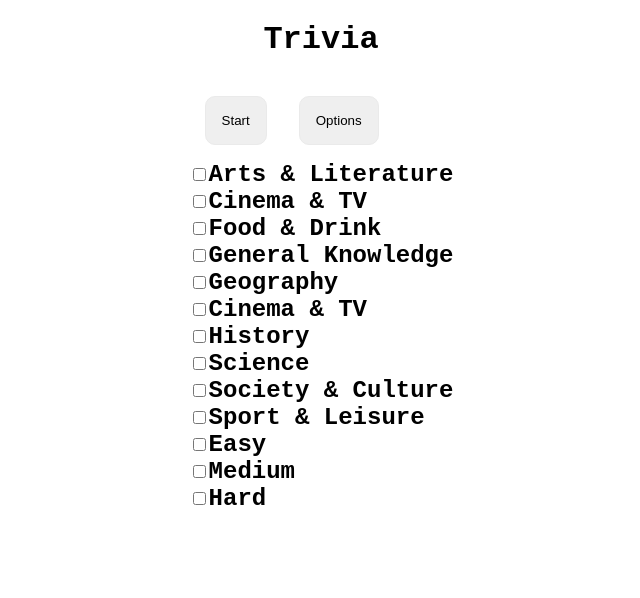
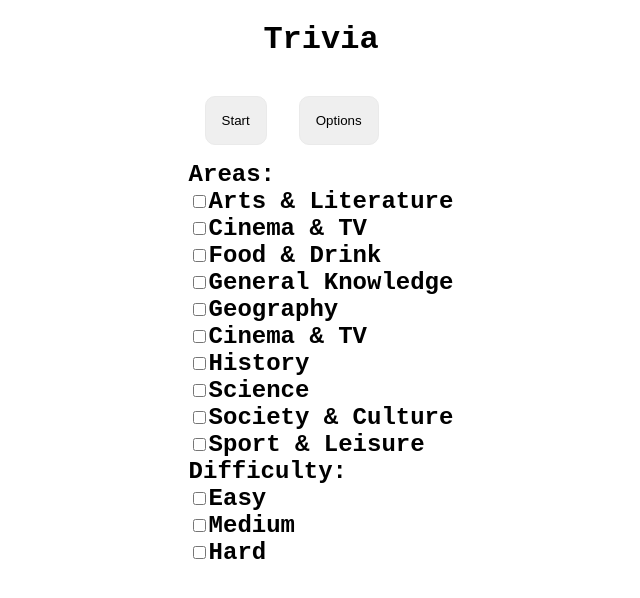
Before and after one commit to jonaszeferino/trivia, a Next.js app: page / in a window 1280 px wide. Shown: the top 598 px of the page, without its empty margins (319-959 px from the left). Built offline with nearby package versions, Linux system fonts and the light colour scheme.

Commit message:
buttons on answears and differente color

```diff
--- a/pages/index.js
+++ b/pages/index.js
@@ -125,8 +125,10 @@ export default function Reservations() {
           <button onClick={toggleCategoryOptions} className={styles.card}>
             Options
           </button>
+
           {showCategoryOptions && (
             <div className="teste">
+              <span>Areas:</span>
               {categoryOptions.map((category, index) => (
                 <div key={index}>
                   <input
@@ -148,6 +150,7 @@ export default function Reservations() {
                 </div>
               ))}
               <span>
+                <span>Difficulty:</span>
                 <div>
                   {difficultyOptions.map((difficulty, index) => (
                     <div key={index}>
```
